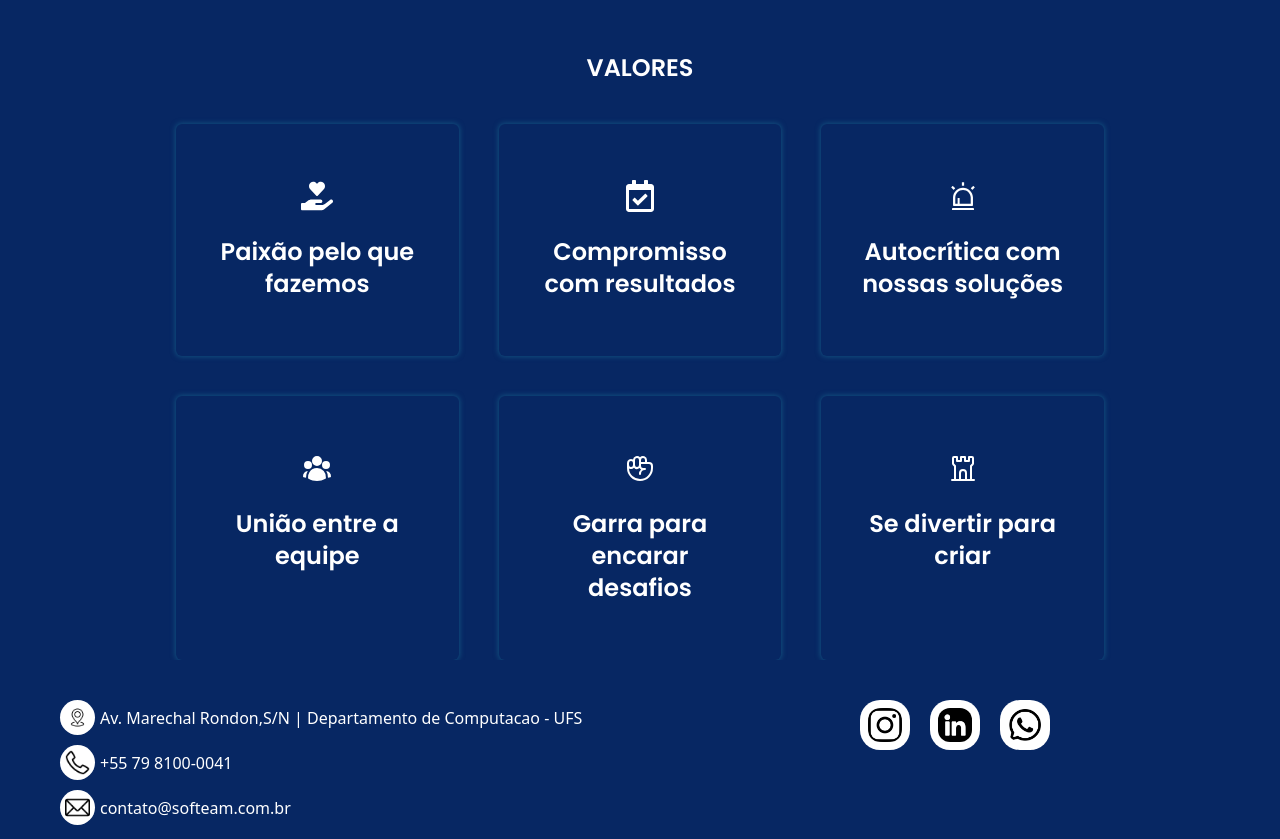
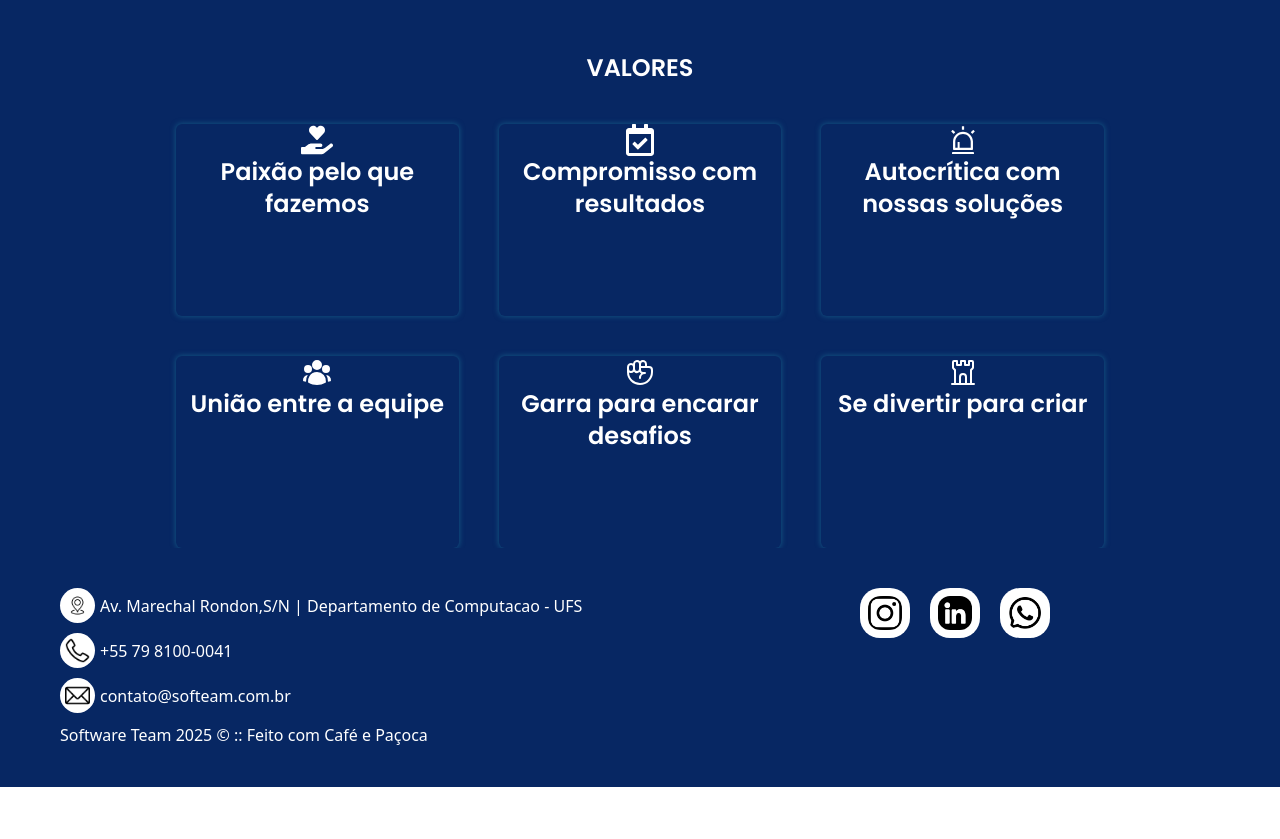
Before and after one commit to softeam-org/landing-page, a Next.js app: page / in a window 1280 px wide. Shown: the part 1600-2439 px from the top of the page. After the commit the page ends 2387 px from the top, so only its background shows below. Built offline with nearby package versions, Linux system fonts and the light colour scheme.

Commit message:
chore: remove the dimensions style by padding to real dimensions classes

```diff
--- a/app/components/About/Values/ValueCard.tsx
+++ b/app/components/About/Values/ValueCard.tsx
@@ -11,11 +11,11 @@ interface ValueCardProps {
 function ValueCard({ valueName, valueIcon: Icon }: ValueCardProps): React.JSX.Element {
   return (
     <div
-      className="flex flex-col items-center px-10 py-14 gap-4 rounded-md cursor-pointer
+      className="flex flex-col items-center rounded-md cursor-pointer h-48
         shadow-[0_0_5px_1px_#114e7e] ease-out duration-200 hover:bg-color-2"
     >
-      <Icon className="w-auto h-8 mb-2" />
-      <p className="font-semibold text-2xl text-center">{valueName}</p>
+      <Icon className="w-auto h-8" />
+      <p className="font-semibold text-2xl max-xl:text-xl text-center">{valueName}</p>
     </div>
   );
 }
```
